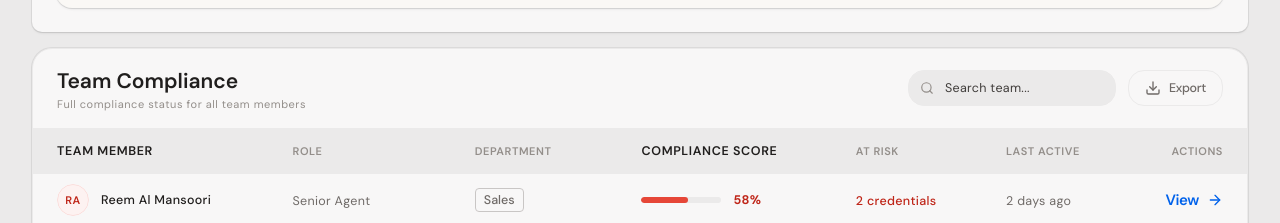
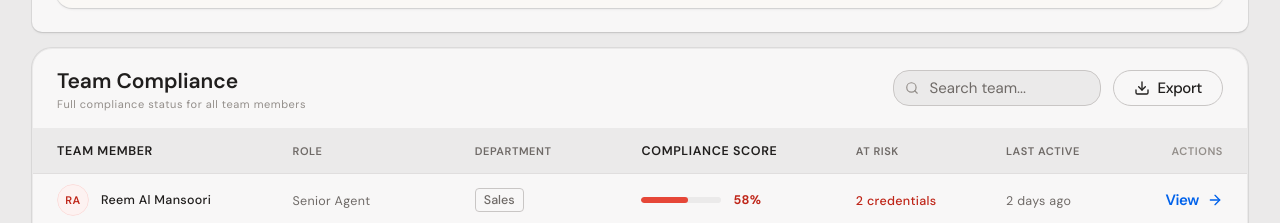
Before and after one commit to Gianeo/thinkprop, a Next.js app: page /design-system in a window 1280 px wide. Shown: the part 2766-2989 px from the top of the page. Built offline with nearby package versions, Linux system fonts and the light colour scheme.

Commit message:
various 26/02/26

```diff
--- a/components/admin/TeamTable.tsx
+++ b/components/admin/TeamTable.tsx
@@ -88,15 +88,13 @@ export default function TeamTable({ data }: TeamTableProps) {
               placeholder="Search team..."
               value={searchQuery}
               onChange={(e) => setSearchQuery(e.target.value)}
-              className="h-9 w-52 rounded-xl border-neutral-weaker bg-level-0 pl-9 type-body-sm placeholder:text-muted focus-visible:ring-brand-amber/30"
+              className="h-9 w-52 rounded-xl bg-level-0 pl-9 placeholder:text-muted focus-visible:ring-neutral-weak"
             />
           </div>
 
           <Button
             variant="outline"
-            size="sm"
             withIcon="before"
-            className="h-9 gap-2 rounded-xl border-neutral-weaker font-medium text-calm hover:border-neutral-weak hover:text-loud"
           >
             <Download size={13} />
             Export
@@ -106,8 +104,8 @@ export default function TeamTable({ data }: TeamTableProps) {
 
       <Table>
         <TableHeader className="bg-level-0">
-          <TableRow className="border-neutral-weaker hover:bg-transparent">
-            <TableHead className="h-11 px-6 type-caption font-semibold uppercase tracking-wider text-muted">
+          <TableRow>
+            <TableHead>
               <Button
                 variant="ghost"
                 size="sm"
@@ -121,9 +119,9 @@ export default function TeamTable({ data }: TeamTableProps) {
                 {renderSortIcon('name')}
               </Button>
             </TableHead>
-            <TableHead className="h-11 px-6 type-caption font-semibold uppercase tracking-wider text-muted">ROLE</TableHead>
-            <TableHead className="h-11 px-6 type-caption font-semibold uppercase tracking-wider text-muted">DEPARTMENT</TableHead>
-            <TableHead className="h-11 px-6 type-caption font-semibold uppercase tracking-wider text-muted">
+            <TableHead>ROLE</TableHead>
+            <TableHead>DEPARTMENT</TableHead>
+            <TableHead>
               <Button
                 variant="ghost"
                 size="sm"
@@ -137,8 +135,8 @@ export default function TeamTable({ data }: TeamTableProps) {
                 {renderSortIcon('score')}
               </Button>
             </TableHead>
-            <TableHead className="h-11 px-6 type-caption font-semibold uppercase tracking-wider text-muted">AT RISK</TableHead>
-            <TableHead className="h-11 px-6 type-caption font-semibold uppercase tracking-wider text-muted">LAST ACTIVE</TableHead>
+            <TableHead>AT RISK</TableHead>
+            <TableHead>LAST ACTIVE</TableHead>
             <TableHead className="h-11 px-6 text-right type-caption font-semibold uppercase tracking-wider text-muted">ACTIONS</TableHead>
           </TableRow>
         </TableHeader>
--- a/components/ui/input.tsx
+++ b/components/ui/input.tsx
@@ -8,7 +8,7 @@ const Input = React.forwardRef<HTMLInputElement, React.ComponentProps<"input">>(
       <input
         type={type}
         className={cn(
-          "flex h-9 w-full rounded-sm border border-input bg-white px-3 py-1 text-base transition-colors file:border-0 file:bg-transparent file:text-sm file:font-medium file:text-foreground placeholder:text-muted focus-visible:outline-none focus-visible:ring-1 focus-visible:ring-ring disabled:cursor-not-allowed disabled:opacity-50 md:text-sm",
+          "flex h-9 w-full rounded-sm border border-input bg-white px-3 py-1 text-base transition-colors file:border-0 file:bg-transparent file:text-sm file:font-medium file:text-foreground placeholder:text-muted focus-visible:outline-none focus-visible:ring-1 focus-visible:ring-ring disabled:cursor-not-allowed disabled:opacity-50",
           className
         )}
         ref={ref}
```
